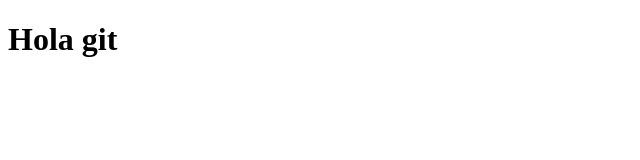
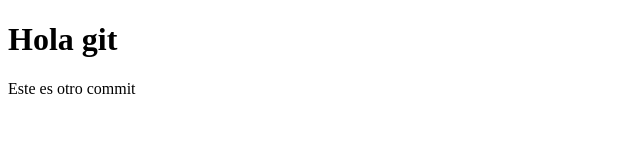
Before and after one commit to AnuarHarb/ejemplo, a plain HTML site: page index.html in a window 1280 px wide. Shown: the whole page, without its empty margins (0-640 px from the left). Drawn offline with Linux system fonts and the light colour scheme.

Commit message:
p message added

```diff
--- a/index.html
+++ b/index.html
@@ -5,5 +5,7 @@
   </head>
   <body>
     <h1>Hola git</h1>
+
+    <p>Este es otro commit</p>
   </body>
 </html>
```
